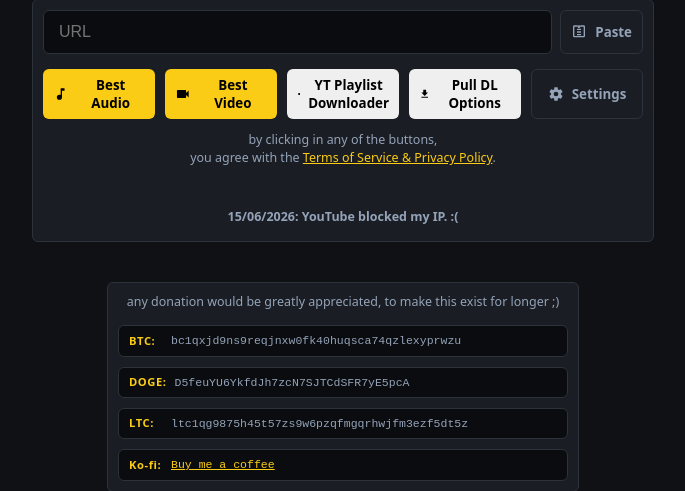
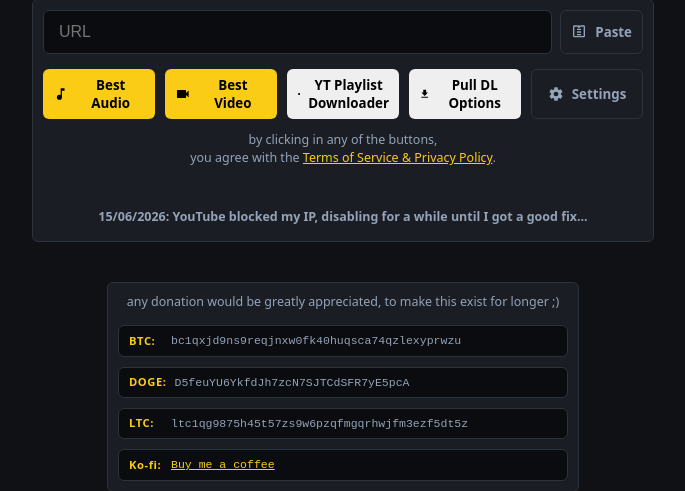
Before and after one commit to zuirx/ytdl-dot-lol, a Django app: page / in a window 1280 px wide. Shown: the part 139-630 px from the top of the page, without its empty margins (297-982 px from the left). Run offline with Django 5.2, Linux system fonts and the light colour scheme; data comes from the database, SQL or seed files in the repository; data that the repository does not hold is empty; parts of the project's set-up code (start-up, migrations or seed data) failed here and were passed over.

Commit message:
Update home.html

```diff
--- a/main/templates/main/home.html
+++ b/main/templates/main/home.html
@@ -167,7 +167,7 @@
         <p class="button-agree">by clicking in any of the buttons, <br> you agree with the <a href="{% url 'terms-privacy' %}">Terms of Service & Privacy Policy</a>.</p>
 
         <br>
-        <p class="button-agree"><strong>15/06/2026: YouTube blocked my IP. :(</strong></p>
+        <p class="button-agree"><strong>15/06/2026: YouTube blocked my IP, disabling for a while until I got a good fix...</strong></p>
 
         {% if dl_opts %}
         <form method="POST" action="{% url 'mix_av' %}" id="mix-form">
```
